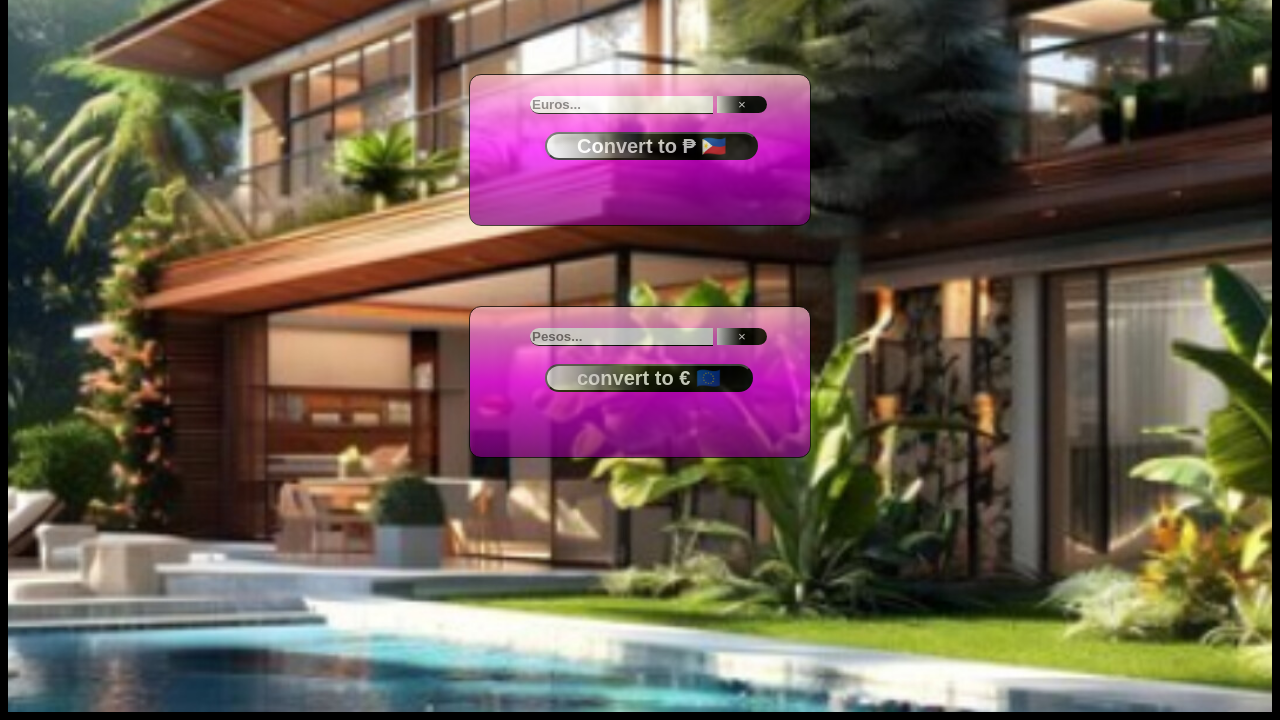
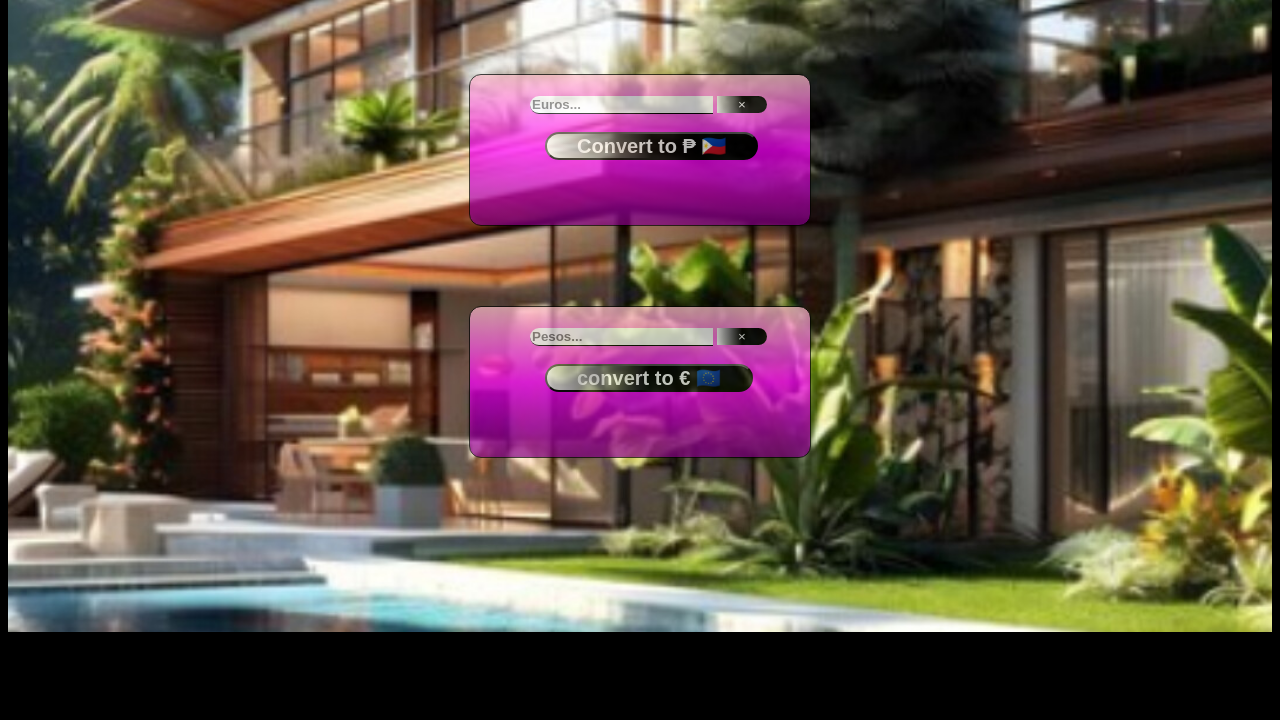
Before and after one commit to Germz9/CurrencyPhtoEur, a plain HTML site: page index.html in a window 1280 px wide. Shown: the part 96-816 px from the top of the page. Drawn offline with Linux system fonts and the light colour scheme.

Commit message:
Add files via upload

```diff
--- a/index.html
+++ b/index.html
@@ -409,7 +409,7 @@
 
 
 
-document.querySelector(".global").style.height=(window.innerHeight)+"px";
+document.querySelector(".global").style.height=Number((window.innerHeight -80))+"px";
 
 
         //INPUTS
```
